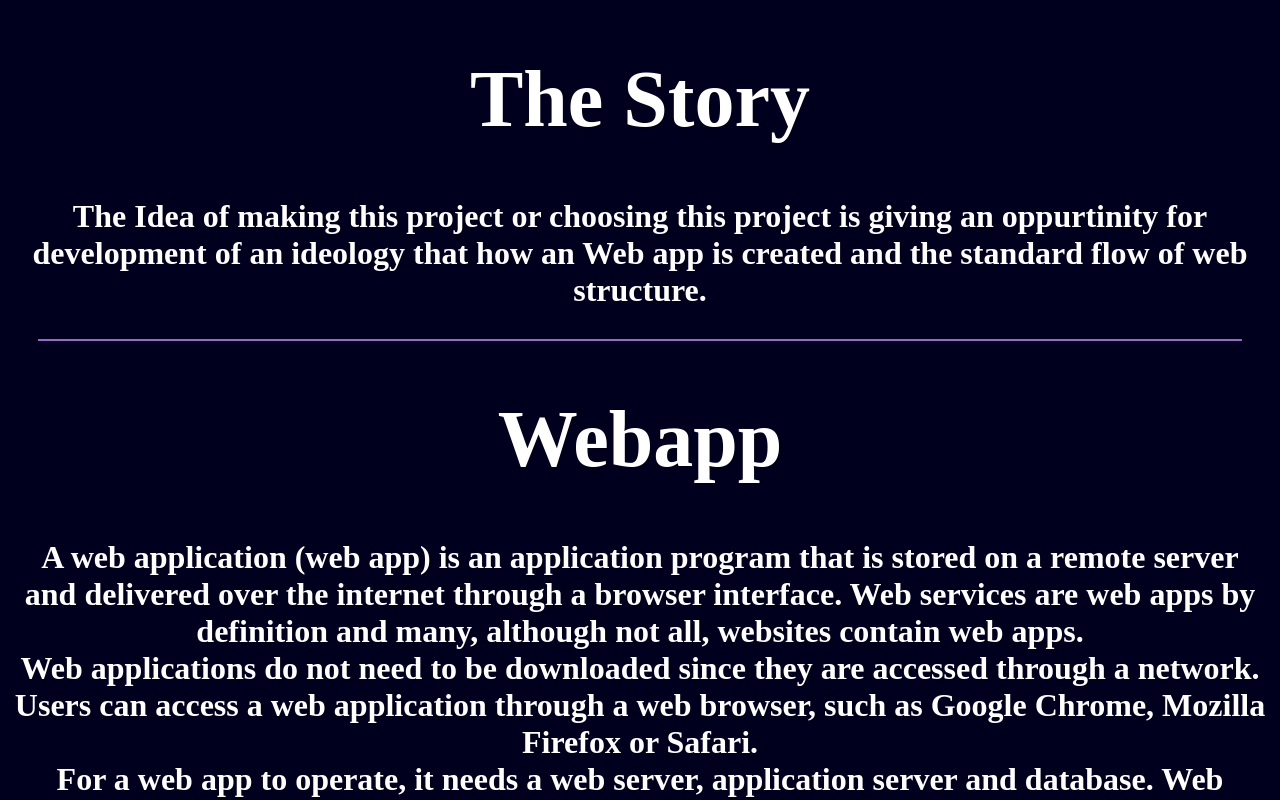
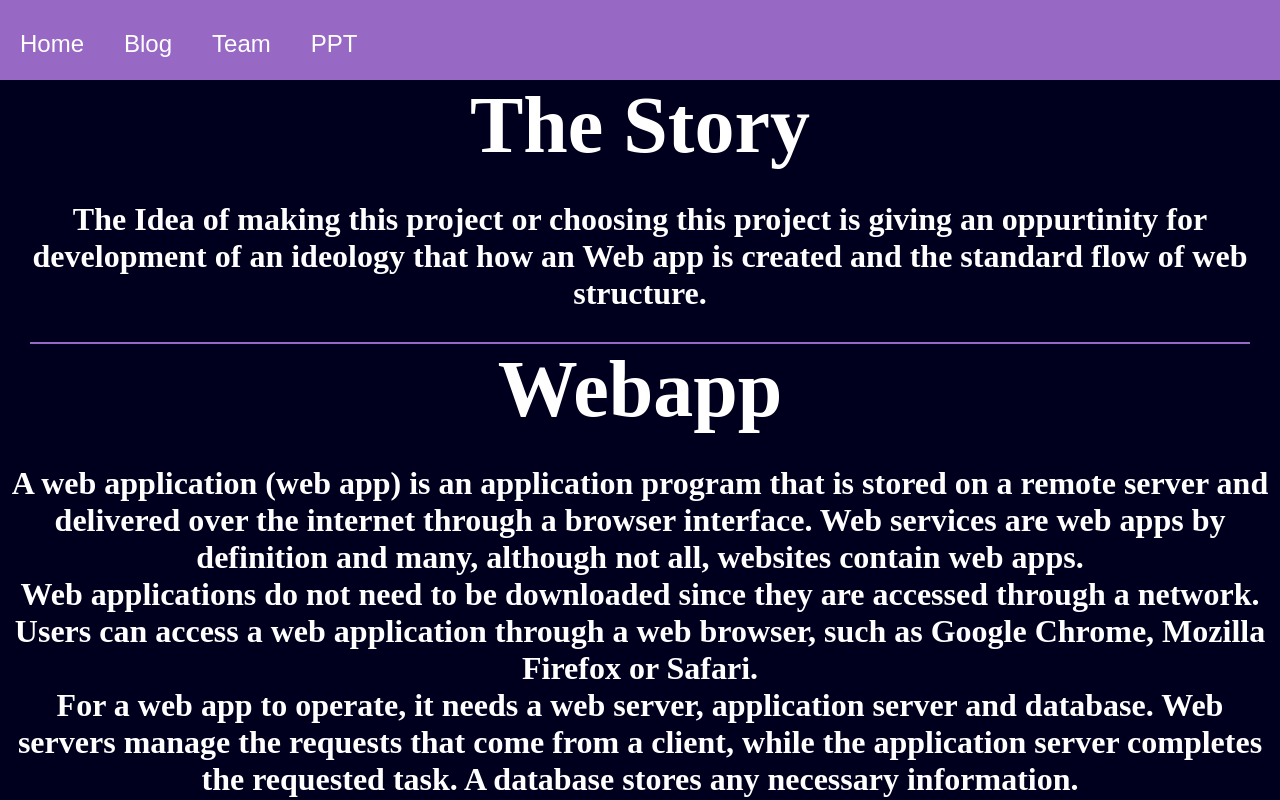
Before and after one commit to sahilborse/pbl-project-repo, a plain HTML site: page about.html in a window 1280 px wide. Shown: the top 800 px of the page. Drawn offline with Linux system fonts and the light colour scheme.

Commit message:
Update about.html

```diff
--- a/about.html
+++ b/about.html
@@ -1,35 +1,75 @@
 <!DOCTYPE html>
 <html lang="en">
+
 <head>
     <meta charset="UTF-8">
     <meta http-equiv="X-UA-Compatible" content="IE=edge">
     <meta name="viewport" content="width=device-width, initial-scale=1.0">
     <title>About</title>
     <style>
-       body{
-           background-color:  rgb(0, 0, 30);
+        * {
+            margin: 0;
+            padding: 0;
         }
-    hr{
-     border:0;
-     height:1.5px;
-     background-color:rgb(151, 105, 197);
+
+        body {
+            background-color: rgb(0, 0, 30);
+            align-items: center;
+
+        }
+
+        nav {
+            background-color: rgb(151, 105, 197);
+            height: 80px;
+            align-items: start;
+        }
+
+        nav ul {
+            display: flex;
+
+        }
+
+        nav ul li {
+            list-style: none;
+            margin: 30px 20px;
+        }
+
+        nav ul li a {
+            text-decoration: none;
+            color: white;
+            font-size: 1.5rem;
+            font-family: 'Poppins', sans-serif;
+
+        }
+
+        nav ul li a:hover {
+            color: rgb(140, 140, 252);
+        }
+
+        hr {
+            border: 0;
+            height: 1.5px;
+            background-color: rgb(151, 105, 197);
             margin: 0px 30px;
 
         }
-       h1{
-           color:white;
-        font-size:10vh;
+
+        h1 {
+            color: white;
+            font-size: 10vh;
             font-weight: bolder;
             text-align: center;
             font-stretch: condensed;
         }
-       .title{
+
+        .title {
             justify-content: center;
             align-items: center;
             margin: 0px auto;
         }
-       .p1{
-           color:white;
+
+        .p1 {
+            color: white;
             font-size: xx-large;
             font-weight: bold;
             align-items: center;
@@ -37,48 +77,71 @@
             text-align: center;
             margin: 30px 5px;
         }
-       .end{
-           font-size:10vh;
+
+        .end {
+            font-size: 10vh;
             font-family: Impact, Haettenschweiler, 'Arial Narrow Bold', sans-serif;
             color: white;
             text-align: center;
         }
-       footer{
-           background-color: rgb(20, 20, 63) ;
-           margin:auto
 
+        footer {
+            background-color: rgb(20, 20, 63);
+            margin: auto
         }
-
     </style>
 </head>
+
 <body>
-
+    <header>
+        <nav>
+            <ul>
+                <li><a href="index.html">Home</a></li>
+                <li><a href="blog.html">Blog</a></li>
+                <li><a href="team.html">Team</a></li>
+                <li><a href="ppt.html">PPT</a></li>
+            </ul>
+        </nav>
+    </header>
     <div class="title">
-           <h1>The Story</h1></div>
-       <div class="p1">The Idea of making this  project or choosing this project is giving an oppurtinity for development of
+        <h1>The Story</h1>
+    </div>
+    <div class="p1">The Idea of making this project or choosing this project is giving an oppurtinity for development of
         an ideology that how an Web app is created and the standard flow of web structure.
 
     </div>
     <hr>
     <div class="title">
-           <h1>Webapp</h1></div>
-           <div class="p1">A web application (web app) is an application program that is stored on a remote server and delivered over the internet through a browser interface. Web services are web apps by definition and many, although not all, websites contain web apps.<br>
-               Web applications do not need to be downloaded since they are accessed through a network. Users can access a web application through a web browser, such as Google Chrome, Mozilla Firefox or Safari.<br>
+        <h1>Webapp</h1>
+    </div>
+    <div class="p1">A web application (web app) is an application program that is stored on a remote server and
+        delivered over the internet through a browser interface. Web services are web apps by definition and many,
+        although not all, websites contain web apps.<br>
+        Web applications do not need to be downloaded since they are accessed through a network. Users can access a web
+        application through a web browser, such as Google Chrome, Mozilla Firefox or Safari.<br>
 
-               For a web app to operate, it needs a web server, application server and database. Web servers manage the requests that come from a client, while the application server completes the requested task. A database stores any necessary information.<br>
+        For a web app to operate, it needs a web server, application server and database. Web servers manage the
+        requests that come from a client, while the application server completes the requested task. A database stores
+        any necessary information.<br>
 
-               Web applications typically have short development cycles and small development teams. Developers write most web apps in JavaScript, HTML5 or CSS. Client-side programming typically utilizes these languages, which help build an application's front-end. Server-side programming creates the scripts a web app will use. Languages such as Python, Java and Ruby are commonly used in server-side programming<br>
+        Web applications typically have short development cycles and small development teams. Developers write most web
+        apps in JavaScript, HTML5 or CSS. Client-side programming typically utilizes these languages, which help build
+        an application's front-end. Server-side programming creates the scripts a web app will use. Languages such as
+        Python, Java and Ruby are commonly used in server-side programming<br>
 
 
     </div>
 
     <hr>
     <br>
-      <footer><div class="end">THANK YOU!</div></footer>
+    <footer>
+        <div class="end">THANK YOU!</div>
+    </footer>
 
 
 
 
 
 </body>
+
 </html>
```
Lines whose indentation alone changed are shown as unchanged.
